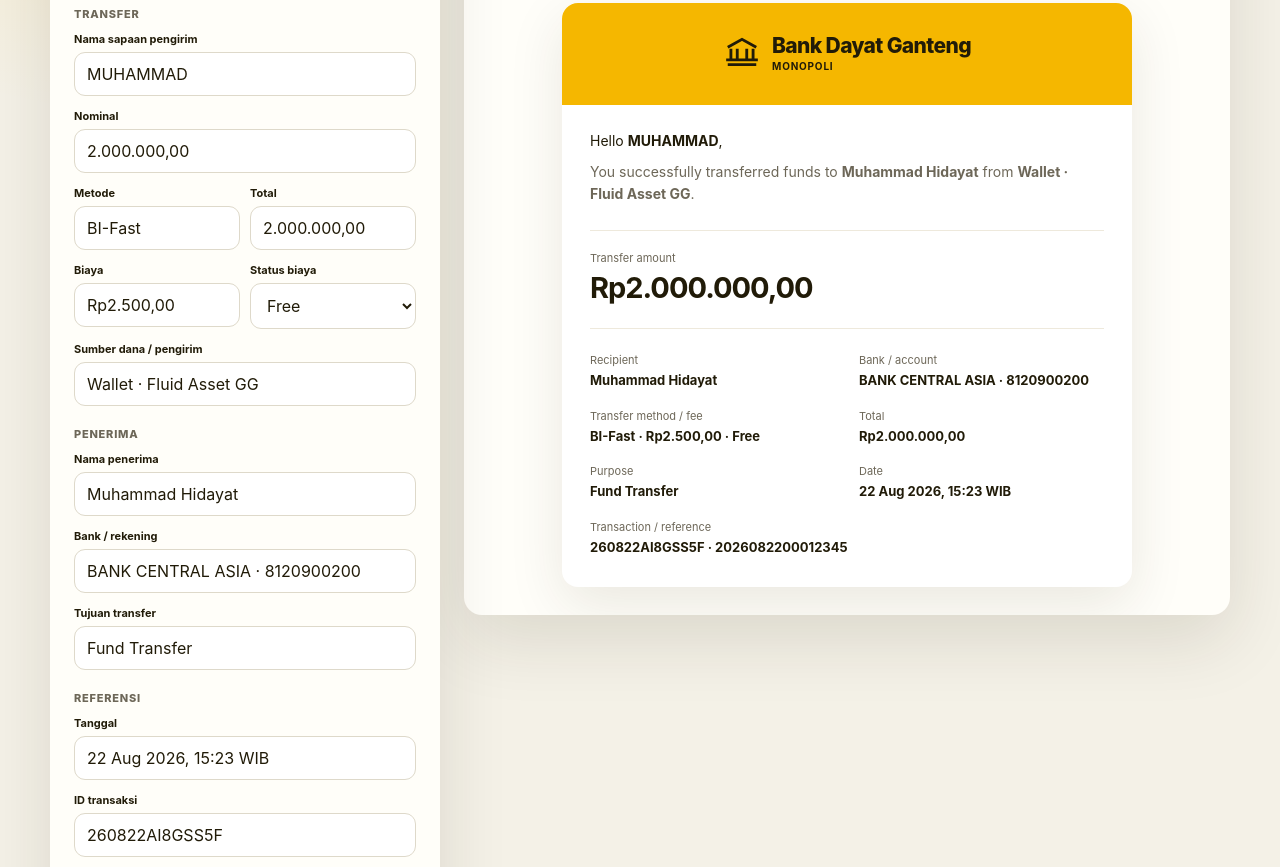
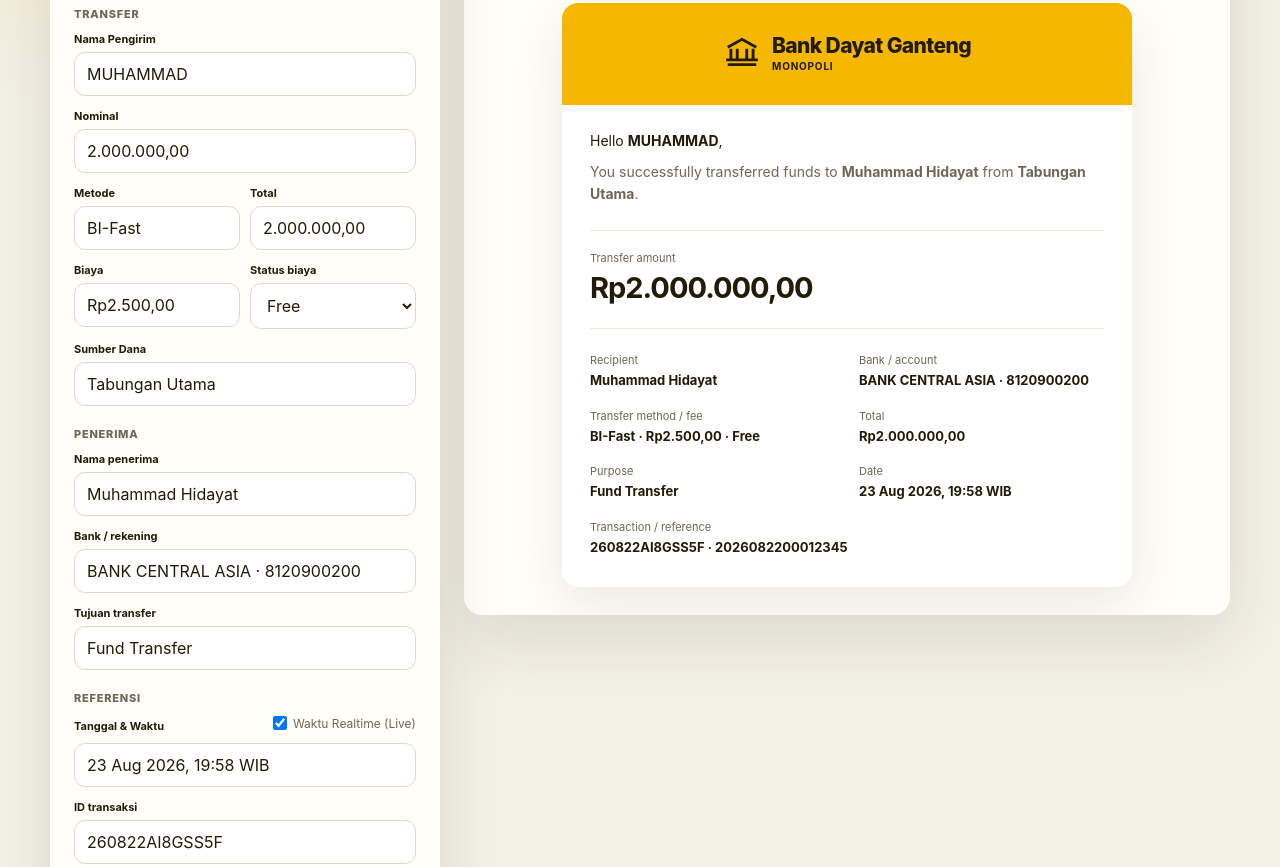
Before and after one commit to mrdevip15/bukti-tf-loc-dashboard, a website: page index.html in a window 1280 px wide. Shown: the part 365-1232 px from the top of the page. Drawn offline with Linux system fonts and the light colour scheme.

Commit message:
update realtime

```diff
--- a/index.html
+++ b/index.html
@@ -173,7 +173,7 @@
           </div>
           <form class="form-body" id="invoiceForm">
             <div class="section-title">Transfer</div>
-            <div class="field"><label for="greetName">Nama sapaan pengirim</label><input id="greetName" name="greetName" value="MUHAMMAD" maxlength="80" required /></div>
+            <div class="field"><label for="greetName">Nama Pengirim</label><input id="greetName" name="greetName" value="MUHAMMAD" maxlength="80" required /></div>
             <div class="field"><label for="nominal">Nominal</label><input id="nominal" name="nominal" value="2.000.000,00" maxlength="80" required /></div>
             <div class="row">
               <div class="field"><label for="metode">Metode</label><input id="metode" name="metode" value="BI-Fast" maxlength="80" /></div>
@@ -183,7 +183,7 @@
               <div class="field"><label for="biaya">Biaya</label><input id="biaya" name="biaya" value="Rp2.500,00" maxlength="80" /></div>
               <div class="field"><label for="biayaStatus">Status biaya</label><select id="biayaStatus" name="biayaStatus"><option value="Free">Free</option><option value="Charged">Charged</option><option value="Included">Included</option></select></div>
             </div>
-            <div class="field"><label for="sumberDana">Sumber dana / pengirim</label><input id="sumberDana" name="sumberDana" value="Wallet · Fluid Asset GG" maxlength="120" required /></div>
+            <div class="field"><label for="sumberDana">Sumber Dana</label><input id="sumberDana" name="sumberDana" value="Tabungan Utama" maxlength="120" required /></div>
 
             <div class="section-title">Penerima</div>
             <div class="field"><label for="penerimaNama">Nama penerima</label><input id="penerimaNama" name="penerimaNama" value="Muhammad Hidayat" maxlength="100" required /></div>
@@ -191,7 +191,16 @@
             <div class="field"><label for="tujuan">Tujuan transfer</label><input id="tujuan" name="tujuan" value="Fund Transfer" maxlength="100" /></div>
 
             <div class="section-title">Referensi</div>
-            <div class="field"><label for="tanggal">Tanggal</label><input id="tanggal" name="tanggal" value="22 Aug 2026, 15:23 WIB" maxlength="100" required /></div>
+            <div class="field">
+              <div style="display: flex; justify-content: space-between; align-items: center; margin-bottom: 6px;">
+                <label for="tanggal" style="margin-bottom: 0;">Tanggal &amp; Waktu</label>
+                <label style="font-size: 12px; display: inline-flex; align-items: center; gap: 6px; cursor: pointer; font-weight: normal; color: var(--muted);">
+                  <input type="checkbox" id="realtimeToggle" checked style="margin: 0; width: 14px; height: 14px; cursor: pointer;" />
+                  <span>Waktu Realtime (Live)</span>
+                </label>
+              </div>
+              <input id="tanggal" name="tanggal" value="" maxlength="100" required />
+            </div>
             <div class="field"><label for="idTransaksi">ID transaksi</label><input id="idTransaksi" name="idTransaksi" value="260822AI8GSS5F" maxlength="100" required /></div>
             <div class="field"><label for="noReferensi">Nomor referensi</label><input id="noReferensi" name="noReferensi" value="2026082200012345" maxlength="100" /></div>
 
@@ -218,7 +227,7 @@
               </div>
               <div class="receipt-body">
                 <p class="greeting">Hello <strong data-output="greetName">MUHAMMAD</strong>,</p>
-                <p class="summary">You successfully transferred funds to <strong data-output="penerimaNama">Muhammad Hidayat</strong> from <strong data-output="sumberDana">Wallet · Fluid Asset GG</strong>.</p>
+                <p class="summary">You successfully transferred funds to <strong data-output="penerimaNama">Muhammad Hidayat</strong> from <strong data-output="sumberDana">Tabungan Utama</strong>.</p>
                 <div class="amount"><span>Transfer amount</span><strong>Rp<span data-output="nominal">2.000.000,00</span></strong></div>
                 <div class="details">
                   <div class="detail"><span>Recipient</span><strong data-output="penerimaNama">Muhammad Hidayat</strong></div>
@@ -226,7 +235,7 @@
                   <div class="detail"><span>Transfer method / fee</span><strong><span data-output="metode">BI-Fast</span> · <span data-output="biaya">Rp2.500,00</span> · <span data-output="biayaStatus">Free</span></strong></div>
                   <div class="detail"><span>Total</span><strong>Rp<span data-output="total">2.000.000,00</span></strong></div>
                   <div class="detail"><span>Purpose</span><strong data-output="tujuan">Fund Transfer</strong></div>
-                  <div class="detail"><span>Date</span><strong data-output="tanggal">22 Aug 2026, 15:23 WIB</strong></div>
+                  <div class="detail"><span>Date</span><strong data-output="tanggal">…</strong></div>
                   <div class="detail full"><span>Transaction / reference</span><strong><span data-output="idTransaksi">260822AI8GSS5F</span> · <span data-output="noReferensi">2026082200012345</span></strong></div>
                 </div>
               </div>
@@ -254,7 +263,30 @@
       const shareDock = document.getElementById('shareDock');
       const shareLink = document.getElementById('shareLink');
       const shareStatus = document.getElementById('shareStatus');
+      const realtimeToggle = document.getElementById('realtimeToggle');
+      const tanggalInput = document.getElementById('tanggal');
+
       const fieldIds = ['greetName', 'nominal', 'metode', 'biaya', 'biayaStatus', 'total', 'sumberDana', 'penerimaNama', 'penerimaBank', 'tujuan', 'tanggal', 'idTransaksi', 'noReferensi'];
+
+      function getNowFormatted() {
+        const months = ['Jan', 'Feb', 'Mar', 'Apr', 'May', 'Jun', 'Jul', 'Aug', 'Sep', 'Oct', 'Nov', 'Dec'];
+        const now = new Date();
+        const d = String(now.getDate()).padStart(2, '0');
+        const m = months[now.getMonth()];
+        const y = now.getFullYear();
+        const hh = String(now.getHours()).padStart(2, '0');
+        const mm = String(now.getMinutes()).padStart(2, '0');
+        return `${d} ${m} ${y}, ${hh}:${mm} WIB`;
+      }
+
+      function updateRealtimeClock() {
+        if (realtimeToggle && realtimeToggle.checked) {
+          tanggalInput.value = getNowFormatted();
+          refreshPreview();
+        }
+      }
+
+      tanggalInput.value = getNowFormatted();
       const defaults = Object.fromEntries(fieldIds.map(id => [id, document.getElementById(id).value]));
 
       function setFormStatus(message, state = '') {
@@ -281,12 +313,32 @@
       }
 
       fieldIds.forEach(id => {
-        document.getElementById(id).addEventListener('input', refreshPreview);
+        document.getElementById(id).addEventListener('input', () => {
+          if (id === 'tanggal' && realtimeToggle && realtimeToggle.checked) {
+            realtimeToggle.checked = false;
+          }
+          refreshPreview();
+        });
         document.getElementById(id).addEventListener('change', refreshPreview);
       });
 
+      if (realtimeToggle) {
+        realtimeToggle.addEventListener('change', () => {
+          if (realtimeToggle.checked) {
+            tanggalInput.value = getNowFormatted();
+            refreshPreview();
+          }
+        });
+      }
+
+      setInterval(updateRealtimeClock, 1000);
+
       document.getElementById('resetBtn').addEventListener('click', () => {
-        fieldIds.forEach(id => { document.getElementById(id).value = defaults[id]; });
+        if (realtimeToggle) realtimeToggle.checked = true;
+        tanggalInput.value = getNowFormatted();
+        fieldIds.forEach(id => {
+          if (id !== 'tanggal') document.getElementById(id).value = defaults[id];
+        });
         shareDock.hidden = true;
         formStatus.className = 'form-status';
         refreshPreview();
```
Also changed, not shown: player.html (+2 -2 lines), server.js (+8 -2 lines).
